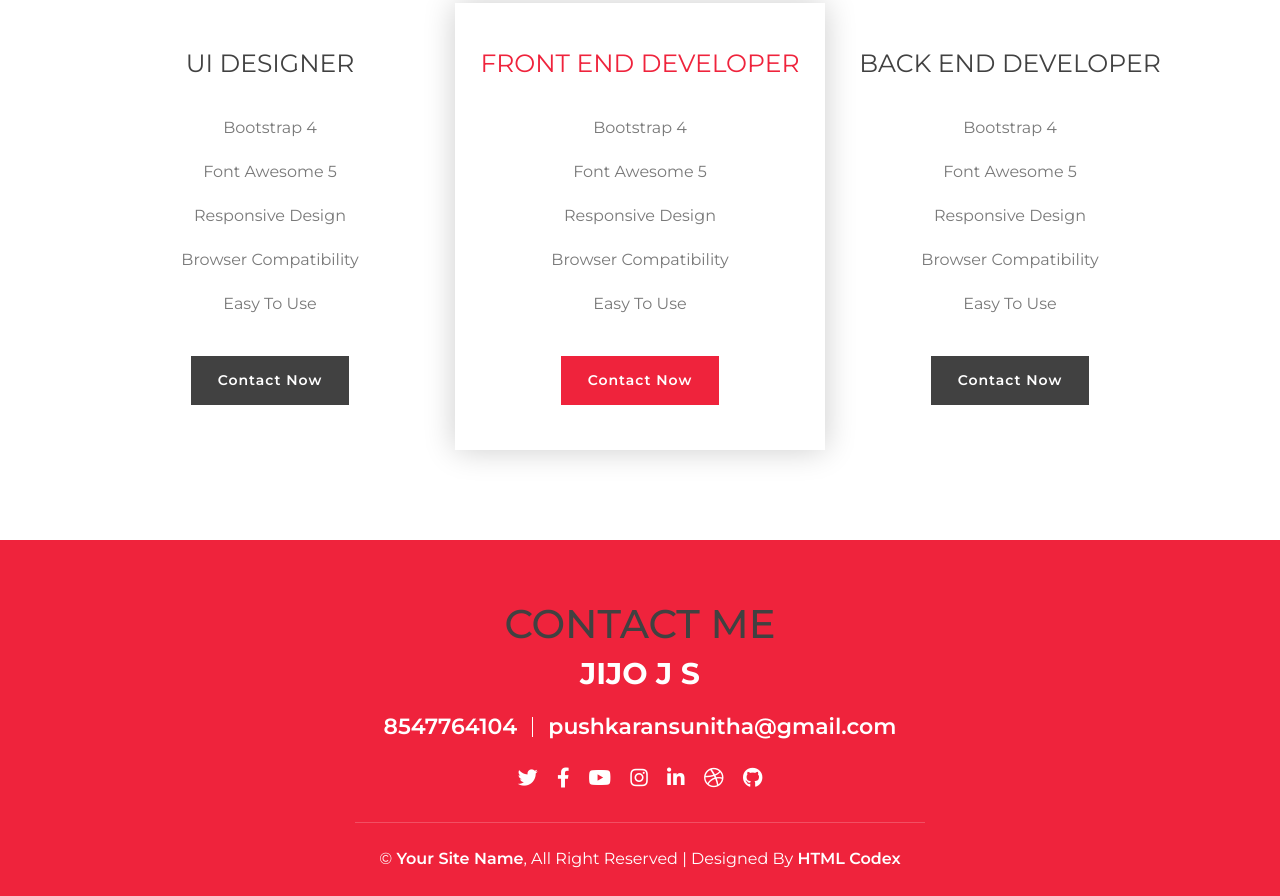
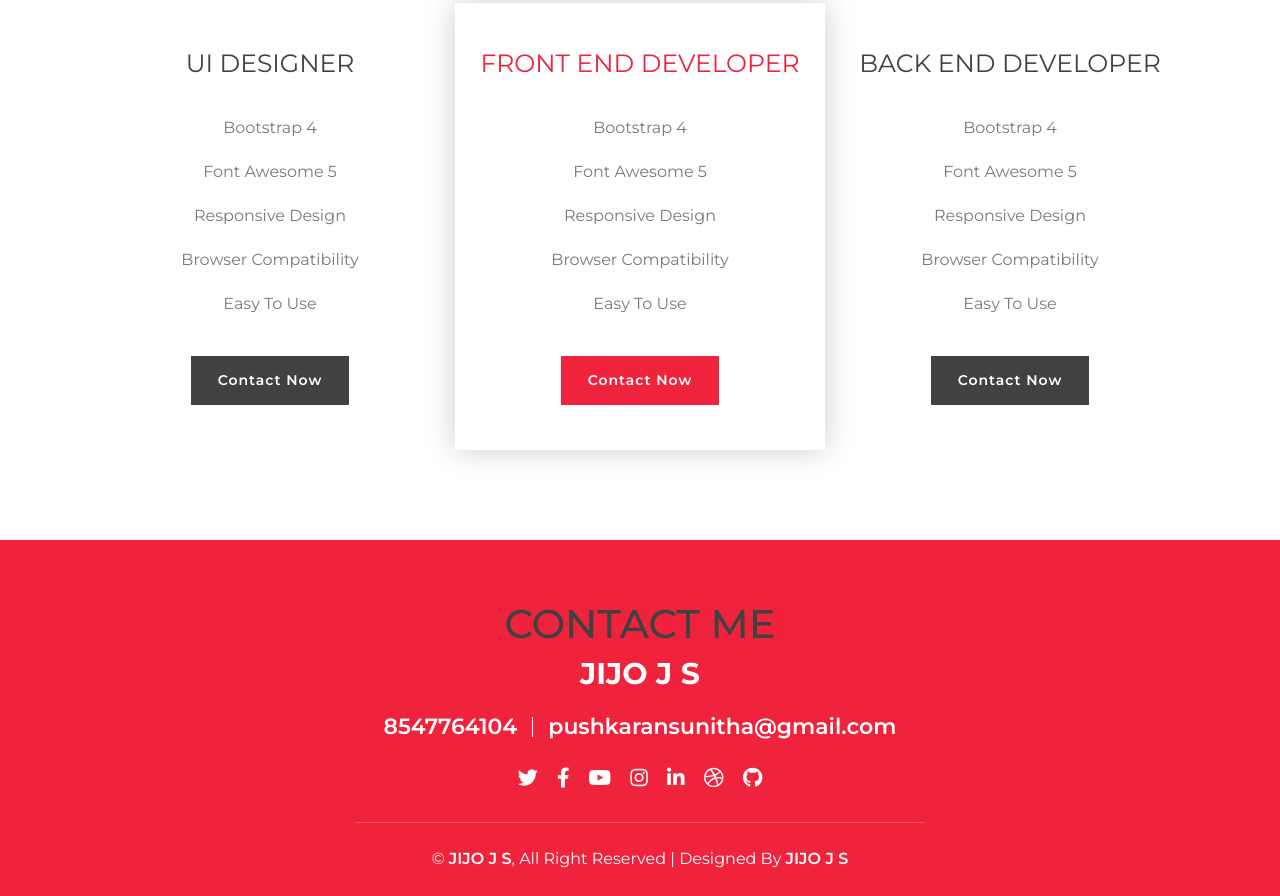
Before and after one commit to jijo-1004/portfolio, a plain HTML site: page index.html in a window 1280 px wide. Shown: the part 3595-4491 px from the top of the page. Drawn offline with nearby package versions, Linux system fonts and the light colour scheme.

Commit message:
Update index.html

```diff
--- a/index.html
+++ b/index.html
@@ -464,7 +464,7 @@
                     </div>
                 </div>
                 <div class="container copyright">
-                    <p>&copy; <a href="#">Your Site Name</a>, All Right Reserved | Designed By <a href="https://htmlcodex.com">HTML Codex</a></p>
+                    <p>&copy; <a href="#">JIJO J S</a>, All Right Reserved | Designed By <a href="https://www.linkedin.com/in/jijo-j-s-10bb2a1b8/">JIJO J S</a></p>
                 </div>
             </div>
         </div>
```
